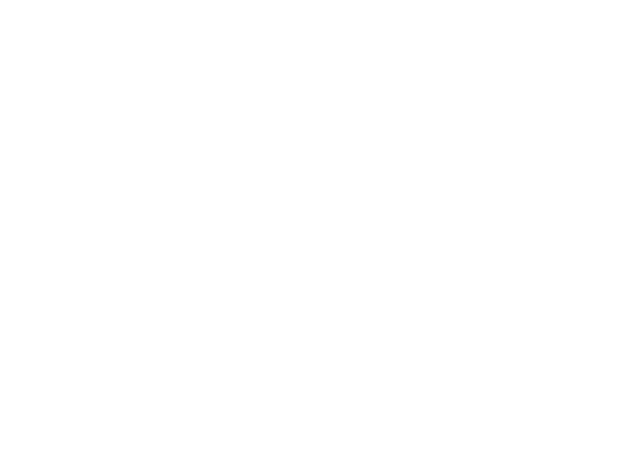
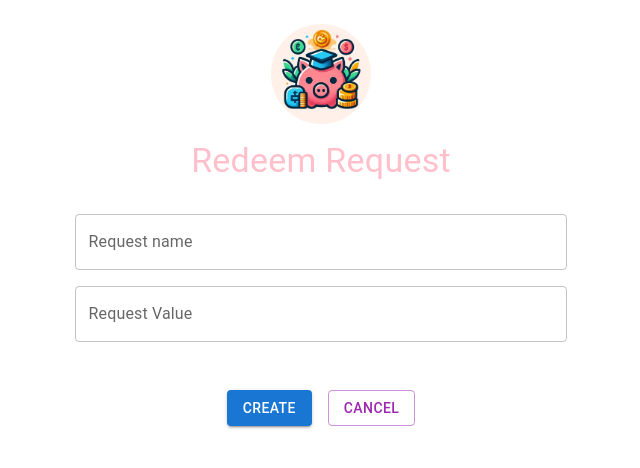
Before and after one commit to Cicada3301q/EarnNLearn, a React (Create React App) app in the folder my-app/: page /redeem-request in a window 1280 px wide. Before the commit this address had no page. Shown: the top 468 px of the page, without its empty margins (319-959 px from the left). Built offline with nearby package versions, Linux system fonts and the light colour scheme.

Commit message:
Add redeem request page and withdraw buton to balance

```diff
--- a/my-app/src/App.js
+++ b/my-app/src/App.js
@@ -6,6 +6,8 @@ import ProfileSelect from './ProfileSelect';
 import ProfileBalance from './ProfileBalance';
 import ProfileChores from './ProfileChores';
 import ChoreCreation from './ChoreCreation';
+import RedeemRequest from './RedeemRequest';
+
 
 function App() {
   return (
@@ -17,6 +19,7 @@ function App() {
         <Route path="/profile-balance/:id" element={<ProfileBalance />} />
         <Route path="/profile-chores/:id" element={<ProfileChores />} />
         <Route path="/chore-creation" element={<ChoreCreation />} />
+        <Route path="/redeem-request" element={<RedeemRequest />} />
         <Route path="/" element={<Login />} />
       </Routes>
     </Router>
--- a/my-app/src/ProfileBalance.jsx
+++ b/my-app/src/ProfileBalance.jsx
@@ -1,9 +1,12 @@
 import React from 'react';
-import { Box, Typography, Container, Divider } from '@mui/material';
-import { useParams } from 'react-router-dom';
+import { Box, Typography, Container, Divider, Button } from '@mui/material';
+import { useParams, Link } from 'react-router-dom';
 import FiberManualRecordIcon from '@mui/icons-material/FiberManualRecord';
 import ProfileSwitch from './ProfileSwitch';
 import CircularProgressBar from './CircularProgressBar';
+
+
+
 
 function ProfileBalance() {
   const { id } = useParams();
@@ -53,6 +56,14 @@ function ProfileBalance() {
             </Box>
         ))}
         </Box>
+        <Button
+            component={Link}
+            to="/redeem-request"
+            variant="contained"
+            sx={{ mt: 3, mb: 2 }}
+            >
+            Withdraw
+            </Button>
       </Box>
     </Container>
   );
--- /dev/null
+++ b/my-app/src/RedeemRequest.jsx
@@ -0,0 +1,63 @@
+import React, { useState } from 'react';
+import { Box, Typography, TextField, Button, Stack, Avatar} from '@mui/material';
+import { useNavigate } from 'react-router-dom';
+
+function RedeemRequest() {
+  const navigate = useNavigate();
+  const [requestName, setRequestName] = useState('');
+  const [requestValue, setRequestValue] = useState('');
+
+  const handleCreate = () => {
+    // Validation and creation logic goes here
+    console.log({
+      requestName,
+      requestValue,
+    });
+    // Navigate back to ProfileBalance page after creation
+    navigate('/profile-balace/1');
+  };
+
+  const handleCancel = () => {
+    // Navigate back to ProfileBalance page
+    navigate('/profile-balance/1');
+  };
+
+  return (
+      <Box sx={{ display: 'flex', flexDirection: 'column', alignItems: 'center', p: 3 }}>
+        <Avatar
+          src="/EarnNLearn.jpg"
+          alt="Logo"
+          sx={{ width: 100, height: 100, marginBottom: 2 }} // Adjust size as needed
+        />
+        <Typography variant="h4" component="h1" sx={{ color: 'pink', mb: 4 }}>
+          Redeem Request
+        </Typography>
+        <TextField
+          label="Request name"
+          variant="outlined"
+          value={requestName}
+          onChange={(e) => setRequestName(e.target.value)}
+          sx={{ mb: 2, width: '40%' }}
+        />
+        <TextField
+          label="Request Value"
+          variant="outlined"
+          type="number"
+          value={requestValue}
+          onChange={(e) => setRequestValue(e.target.value)}
+          InputProps={{ inputProps: { min: 0 } }}
+          sx={{ mb: 2, width: '40%' }}
+        />
+        <Stack direction="row" spacing={2} sx={{ mt: 4, width: '100%', justifyContent: 'center' }}>
+          <Button variant="contained" color="primary" onClick={handleCreate}>
+            Create
+          </Button>
+          <Button variant="outlined" color="secondary" onClick={handleCancel}>
+            Cancel
+          </Button>
+        </Stack>
+      </Box>
+  );
+}
+
+export default RedeemRequest;
```
